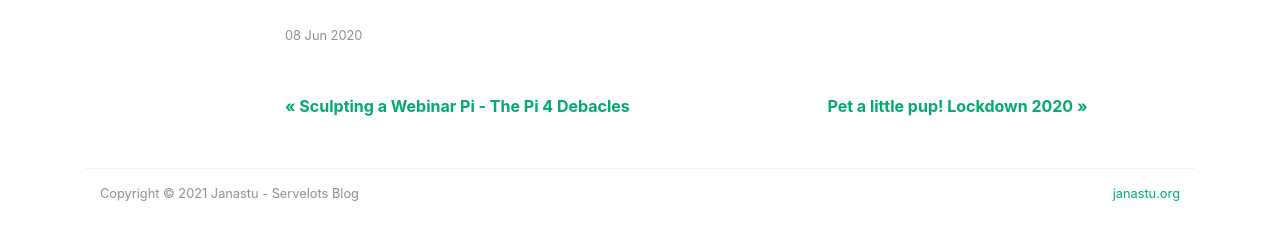
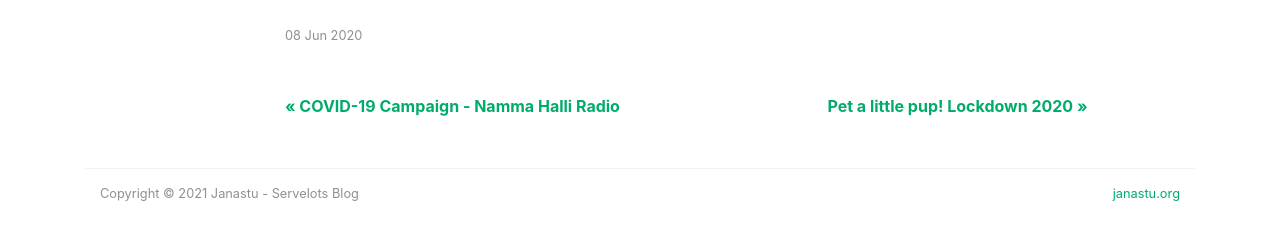
Before and after one commit to janastu/blog.janastu.org, a Jekyll site: the page built from _posts/2020-06-08-lockdown-libretalk.md, in a window 1280 px wide and 900 px high, scrolled down 4965 px. Shown: the part 623-863 px from the top of the window. Built offline with Jekyll 4.4.1, drawn with Linux system fonts in a browser that asks for light colours; nearby versions of some CDN libraries; a script that is not in the unit is left out; comment, search, counter and statistics services are not loaded; some of the changed lines change nothing that is shown.

Commit message:
Update 2020-05-14-covid-19-campaign-namma-halli-radio.md

```diff
--- a/_posts/2020-05-14-covid-19-campaign-namma-halli-radio.md
+++ b/_posts/2020-05-14-covid-19-campaign-namma-halli-radio.md
@@ -1,81 +1,65 @@
 ---
 layout: post
-title:  "Sculpting a Webinar Pi - The Pi 4 Debacles"
+title:  "COVID-19 Campaign - Namma Halli Radio"
 excerpt: "In the last one month, the mobile radio station has visited 60 villages in Tumakuru district and has reached over 25,000 people - said one  english daily"
-author: Sanketh, Micah and Dinesh
+author: mani
 featured: true
-image:
+image: https://i.imgur.com/etBlxds.jpg
 toc: false
-comments: true
+comments: false
 ---
 
-# Sculpting a Webinar Pi - The Pi 4 Debacles
+# COVID-19 Campaign - *Namma Halli Radio*
 
-This is a semi-sarcastic take on producers of technology and their assumptions - one specifically. Sarcasm-anger will be marked in italics.
-> *Like that's all it takes to fix this hot mess*.
->
-As we argued in our article for **[A case for a Webinar Pi](https://blog.janastu.org/a-case-for-a-webinar-pi/)** - the need for a community-based local device was becoming evident to us. We needed a general purpose computer that was configured and designed for the local context. These general themes started to come from our recent project in Mirzapur, where we worked in collaboration with young girls and women to build capabilities that could lead to a local creative gig economy. During the course of the project, the specific needs that became apparent were:
-- a local device installed on site - physical site
-- can be used by many people - community use
-- access from Bengaluru - for tech support
-- processing power that allows for creative production - music, sound, film and picture editing
-- it should be friendly to users that would encounter such a device for the first time
-- WiFi support so that we can connect through the mobile data network - smartphone hotspot
-- locally available and repairable peripherals
-- making it independant from grid power
-- audio-visual communications so as to nurture systems of care and collaboration not obstructed by the boundaries of "literacy"
+*Our Village Radio* ("Namma Halli Radio"); *And it is our radio* ("namdu1radio"); *Our School Radio* ("Namma School Radio")
 
+> ### Travelling radio has villagers tuning in for Covid-19 news
+> In the last one month, the mobile radio station has visited 60 villages in Tumakuru district and has reached over 25,000 people - said one  english daily, [Deccan herald on 08th May](https://www.deccanherald.com/special-features/travelling-radio-has-villagers-tuning-in-for-covid-19-news-835261.html)
 
-Due to lockdown, the situation on the ground changed where we had to address the need of the girls that we are working with to attend online classes. Our device now had to accommodate webinars. Aamne Saamne Pi (ASPi - a webinar device built on the Raspberry Pi) was conceptualised for collectives and groups of college-going girls who have not been able to continue their vocational education and schooling because of the ongoing pandemic. This is a substantial contribution to edu-tech as it seeks to address the problems of connectivity and schooling faced by most of the households in the country.
+![](https://i.imgur.com/etBlxds.jpg)
 
-Generally, before we choose a device or technology to work with, we wait for it to mature. Our resources are frugal and we walk a fine line between experimenting and implementing. However, by placing our hopes in the promise of the "inclusive" design of the Pi4 and forced by the urgency of the lockdown, we started working with it as soon as it launched. The Raspberry Pi Foundation is *the Open-Source Foundation with a community of tinkerers* and we hoped that the community forums would give us the support we needed. Little did we know the loneliness, self-doubt and constant sense of colonial gaslighting that would await us during this journey. It seemed like only we were facing these problems.
+*Namma Halli Radio, [Namdu 1 Radio](https://www.namdu1radio.com/)* is a platform to Express yourself. With main focus on vernacular local languages and dialects. School students and volunteers help with designing, recording, editing the audio programmes. Then we share this information through public announcements in all the villages.
+
+The main focus of the radio programmes are,
+* How to contain the spread of the infection ( maintaining personal hygiene, social distancing at the public places and by staying at home during lockdown)
+* Help combat mis-information
+* Create educated awareness
+* Public talks (invite experts from various fields to share their story in lockdown and spark a conversation)
+* Encourage students to broadcast from home.
+
+![](https://i.imgur.com/yhSVMYa.jpg)
 
 
 
-
-![](https://i.imgur.com/7SXWJye.jpg)
-*Raspberry Pi 4 Tech Specs but after a Truth Serum*
-
-Each issue we faced brought up one more obstacle to getting a cheap device out onto the field. *The most crippling questions we had, however, were:*
-
-## *How do I turn this on?*
-
-The most frustrating thing about the Pi 4 is that thunderbolt symbol that shows on the screen. This happens whenever the microcomputer has inadequate power as a supply. Most often, it was an issue of low amperage. The Pi requires a 5V 3A power supply. To use it in a remote location we needed to account for the lack of consistency in power supply. The power had to be given from a stable power source like a battery or a powerbank.
-
-The Arduino could accomodate a 12V 1A battery. If the Pi 4 was designed in that way, it would have made this effort a lot more easier. With all the newer peripherals, it is natural that the board would need a higher supply. But with just a USB C-type power adapter and no thought for higher wattage options. Lead-acid batteries are more ubiquitous than power from the grid in rural locations. Lead acid batteries would also have been helpful in integrating the ASPi with solar power.
-
-We were then forced to look for suitable powerbanks that outputs 5V 3A. These were extremely hard to find. Even when we did find some, the thunderbolt symbol would pop up and show that there was a low voltage supply to the Pi. The official power adapter would also give us the same issues. The much more difficult problem was that it was driving up the costs of the device. With each new problem that the Pi gave us, the costs rose and deploying it in a remote location became that much harder.
-
-> not any usb cable could power it up. some eia cable only. their solution was to buy their cable
-
-## *Why try the WiFi*
-India has a lot of landscapes where the network connectors are few and far in between. The spaces for populations to function and live in are also much more spread out. In these places, the network coverage is much more limited. *How do we bring a device that functions amazingly well as a self-jammer to any of these locations?*. The Pi 4 has interference issues relating to its USB ports (power, audio), HDMI ports (display) and WiFi. This kind of interference is crippling because of how many functions it disrupts. The worst affected among these in our case was the HDMI display, the WiFi would not work if the display was connected.And lo! The Wifi would come back on after the HDMI was disconnected. *We don't understand how it passed the FCCI certifications with such a big flaw.* The device would only connect to a WiFi signal reliably when the strength is above -60 dB. This means that the Pi 4 is only meant for those with a strong signal. We also couldn't find documentation for this issue in any of the more visible forums. *How do they still claim the use of RPi 4 outside their typical urban user and their typical settings?*
-
-## Other Issues -
-### *Raspberry Pi or Egg Fry*
-The Pi 4 also had so many other issues. The processor heated up to a point that it would become unusable in hotter climes. We had to install a heatsink and even then it was difficult.
-
-### *Who stole our cameras?*
-We also needed to make the camera separable so that it would be conducive to use by multiple people at the time and for show and tell needs. This separate camera acquisition was made especially difficult by the whole stock of cheaper cameras being sold out. We suspect that this has something to do with urban *tinkerers* in the lockdown.
-
-### *Micro-HDMI but Macroheadaches*
-The micro-HDMI ports have been used for the display. These peripherals are not available in the locations that the ASPi was supposed to be deployed in. Further, the slots are so close to each other that mHDMI to HDMI adapters would not even fit. Adaptors also make the device heavy and can easily damage the port. How would repair or replacement work in those settings?
-
-For all its '*Community*', the Raspberry Pi 4 still holds its Eurocentric design over our heads without talking about their flaws, caveats, exceptions. The design makes it clear what its assumptions are:
-1. *Power is ubiquitously available and can be sourced through a plug and USB cable anywhere, therefore, there is no need of providing any other alternative*
-2. *So what if weak Wifi is jammed by the HDMI and USB3 ports, everyone has good strong wifi signal, generally*
-3. *Use of emerging peripherals without a thought of what compatibilities it would break in non-western countries is not reckless*
-4. *It will be set up in safe, indoor, urban settings, where replacement if not repair is immediately possible*
-
-In order to make technology accessible, you must foster transperency and care. When tinkerers from non-western markets pick up the device, they are expected to dig through walls of forum text written in what might be their third or fourth language. Problems that would be known by the Foundation's development team become *obscure obtuse references to indirect issues in the 234th page of a feuding forum*.
+Girish NP, a media enthusiast, created Namma Halli Radio in Tumakuru district, to focus on primary education. The last few years [Janastu](https://janastu.org/) has encouraged Girish to pursue his vision through various grant programs supported by [Development Alternatives (DA)](https://www.devalt.org/), [Rotary Dist 3190](http://www.rotary-3190.org/), [Association for Progressive Communications (APC)](https://www.apc.org/).
 
 
-Is it not much simpler for the "Foundation" itself to discuss these issues and make it available in multiple-media formats? [Janastu](https://janastu.org) has, for the last decade, been trying to build tools that can help bypass levels of literacy through renarrative tools. We understand the effort involved and we would be glad to help if only you would try.
+![](https://i.imgur.com/QXdKbQq.jpg)
 
-We had looked at The Pi 3 for this implementation as well. It was interesting as a microcomputer to use in this way but lacked the RAM for any intensive storytelling applications. This was important for us as we wanted to use the Webinar Pi in the context of digital literacy projects in remote locations. We needed more RAM for these audio-visual applications. We would have just been happier with the Pi3 with more RAM.
 
-A claim of making hardware accessible doesn't just mean that you put out the design and specs into the public domain. Why can you not be open about your flaws as well? Why curate your public image if you deem yourself a foundation with community tinkering at its heart? Is it so hard to talk about the issues of localisation in a truly holistic way. The Pi 4 needs a lot more to function when put outside the four walls it was designed in. Why not acknowledge that labour and support this process of adaptation and reconfiguration?
 
-As an organisation working in community-based technology for 20+ years, often on very frugal resources, we have learnt a few things about choosing technology to suit our needs. We work with small contexts and resources. Experimentation with new devices and technologies too fast give us only pain. Our rate of adoption is therefore much slower than the market, so as to be sure that we have developed the capabilities needed to handle the new challenges. Well-intended advice from our friends to use different microcomputer packages, unfortunately, was something we couldn't afford. Unfamiliarity to technology, linguistic barriers that barricade the rhizomatic growth of these networks and frugal fragile movements is the reality of our work.
+In view of the on-going pandemic of **Coronavirus disease (COVID-19)**, Girish in Collaboration with Red Cross society reached out to the Tumakuru District administration to obtain necessary permissions to get going with the Covid-19 awareness reach out programme. The mobile Radio Van moves through the rural areas of Tumakuru district along with the team, Development consultants Dr G Achuth; Dr Sheela; social activist Gopikrishna; driver Manjanna; and Red Cross volunteer Panchaksharaiah; announcing Government orders and updates and also collecting stories from the field.
 
-Adopting the Pi 4 was a mistake that cost us a lot of money, trust and 4 months of our time.
+👉 Listen to the [interviews](https://files.janastu.org/s/KbGd5RJGswsNna5?path=%2FAudios) and to see some [images](https://files.janastu.org/s/KbGd5RJGswsNna5?path=%2FImages) view all of our COVID-19 content here: [bit.ly/covid19-campaign-nhr](https://bit.ly/covid19-campaign-nhr)
+
+Banner from namdu1radio [http://j.mp/n1radio-corona](http://j.mp/n1radio-corona) page:
+![](https://static.wixstatic.com/media/4f0012_39bf69cece83410483d298d35b4ea3f1~mv2.jpg/v1/fill/w_1280,h_1280,q_85,usm_0.66_1.00_0.01/4f0012_39bf69cece83410483d298d35b4ea3f1~mv2_mscwdt.jpg)
+
+![]()
+## Links and references
+* [TVS school children doing covid19 campaign on  Namma School Radio from their home ](https://www.namdu1radio.com/tvs-school-radio)
+* [j.mp/n1radio-corona](https://j.mp/n1radio-corona)
+* [Meet the man who's getting government school kids in rural Karnataka to run their own radio shows](https://www.edexlive.com/people/2019/sep/25/say-hello-to-namma-young-rjs-through-namma-halli-community-radio-in-durgadahalli-8375.html)
+* [Video of Community Radio and Bamboo tower setup](https://tbdinesh-drive.mycozy.cloud/public?sharecode=B2nbAR3rnn6f) at Garkiyur/Karikkaiyur village near Kotagiri, TN
+* [j.mp/janastu-mesh](https://j.mp/janastu-mesh) or [iruway.janastu.org](https://iruway.janastu.org)
+* [Gram Marg: Enabling Rural India Digitally](http://sarbanibelur.blogspot.com/2019/07/enabling-community-participation-of.html)
+* [Enabling community participation of young girls and women: Janastu community mesh radio network](https://www.apc.org/en/blog/enabling-community-participation-young-girls-and-women-janastu-community-mesh-radio-network)
+* [Community networks learning grant initiatives](http://asorcom.net/community-networks-learning-grant-initiatives/)
+* [Weaving a community together – from grassroots to tech](https://www.apc.org/en/blog/weaving-community-together-grassroots-tech)
+* [www.prajavani.net/educationcareer/education/its-nam-school-radio-665055.html](https://www.prajavani.net/educationcareer/education/its-nam-school-radio-665055.html)
+* [WEAVING A COMMUNITY TOGETHER – by Gayatri Ganju](https://www.genderit.org/feminist-talk/weaving-community-together-grassroots-tech)
+* [A radio station for the kids, by the kids](https://www.newindianexpress.com/thesundaystandard/2018/nov/18/a-radio-station-for-the-kids-by-the-kids-1899792.html)
+* [W4P Suno Suno / Heeli Keeli - Vocal for Local] [j.mp/JanastuW4Pmay2020](https://j.mp/JanastuW4Pmay2020)
+* [This document] [j.mp/CovidMobileRadio](https://j.mp/CovidMobileRadio)
+
+---
```
